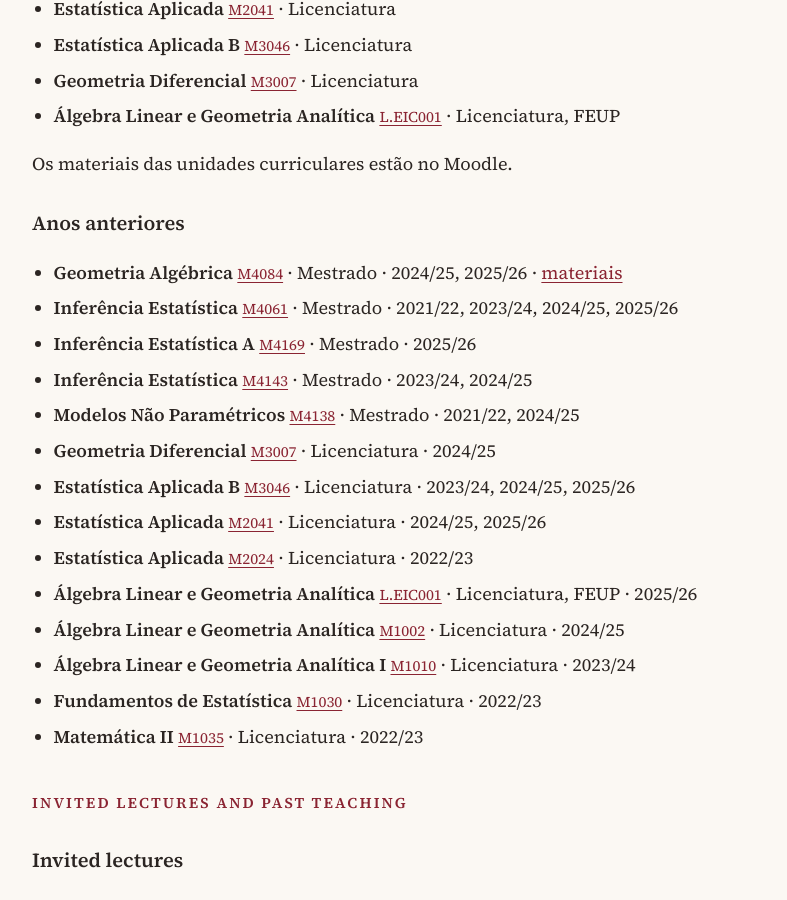
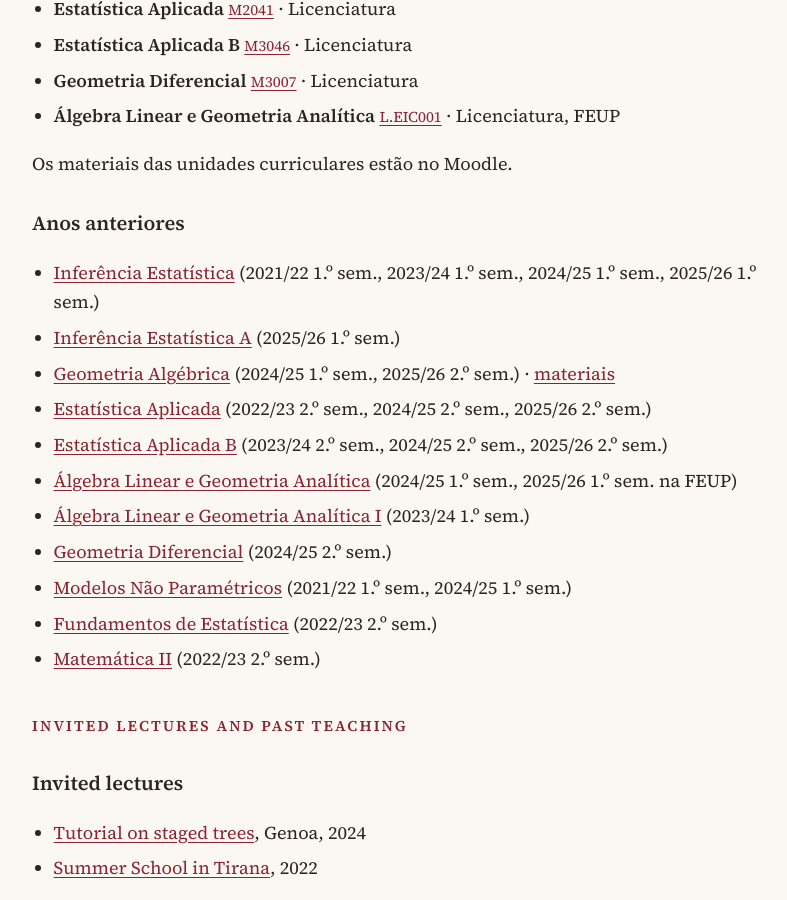
Before and after one commit to emduart2/emduart2.github.io, a Jekyll site: the page built from teaching/index.md, in a window 1280 px wide and 900 px high, scrolled down 1110 px. Shown: the whole window, without its empty margins (234-1021 px from the left). Built offline with Jekyll 4.4.1, drawn with Linux system fonts in a browser that asks for light colours.

Commit message:
List past Porto courses once with year and semester
Co-Authored-By: Claude Opus 5.5 <noreply@anthropic.com>

```diff
--- a/_data/porto_courses.yml
+++ b/_data/porto_courses.yml
@@ -31,74 +31,39 @@ current:
     ficha: https://sigarra.up.pt/feup/pt/ucurr_geral.ficha_uc_view?pv_ocorrencia_id=586980
 
 past:
+  # One entry per course name. "when" lists academic year and semester;
+  # the name links to the most recent Ficha da UC.
+  - name: Inferência Estatística
+    when: 2021/22 1.º sem., 2023/24 1.º sem., 2024/25 1.º sem., 2025/26 1.º sem.
+    ficha: https://sigarra.up.pt/fcup/pt/ucurr_geral.ficha_uc_view?pv_ocorrencia_id=570089
+  - name: Inferência Estatística A
+    when: 2025/26 1.º sem.
+    ficha: https://sigarra.up.pt/fcup/pt/ucurr_geral.ficha_uc_view?pv_ocorrencia_id=576260
   - name: Geometria Algébrica
-    code: M4084
-    level: Mestrado
-    years: 2024/25, 2025/26
+    when: 2024/25 1.º sem., 2025/26 2.º sem.
     materials: /2024/09/20/Algebraic-Geometry-Lectures.html
     ficha: https://sigarra.up.pt/fcup/pt/ucurr_geral.ficha_uc_view?pv_ocorrencia_id=576381
-  - name: Inferência Estatística
-    code: M4061
-    level: Mestrado
-    years: 2021/22, 2023/24, 2024/25, 2025/26
-    ficha: https://sigarra.up.pt/fcup/pt/ucurr_geral.ficha_uc_view?pv_ocorrencia_id=570089
-  - name: Inferência Estatística A
-    code: M4169
-    level: Mestrado
-    years: 2025/26
-    ficha: https://sigarra.up.pt/fcup/pt/ucurr_geral.ficha_uc_view?pv_ocorrencia_id=576260
-  - name: Inferência Estatística
-    code: M4143
-    level: Mestrado
-    years: 2023/24, 2024/25
-    ficha: https://sigarra.up.pt/fcup/pt/ucurr_geral.ficha_uc_view?pv_ocorrencia_id=545946
+  - name: Estatística Aplicada
+    when: 2022/23 2.º sem., 2024/25 2.º sem., 2025/26 2.º sem.
+    ficha: https://sigarra.up.pt/fcup/pt/ucurr_geral.ficha_uc_view?pv_ocorrencia_id=568121
+  - name: Estatística Aplicada B
+    when: 2023/24 2.º sem., 2024/25 2.º sem., 2025/26 2.º sem.
+    ficha: https://sigarra.up.pt/fcup/pt/ucurr_geral.ficha_uc_view?pv_ocorrencia_id=568096
+  - name: Álgebra Linear e Geometria Analítica
+    when: 2024/25 1.º sem., 2025/26 1.º sem. na FEUP
+    ficha: https://sigarra.up.pt/feup/pt/ucurr_geral.ficha_uc_view?pv_ocorrencia_id=560085
+  - name: Álgebra Linear e Geometria Analítica I
+    when: 2023/24 1.º sem.
+    ficha: https://sigarra.up.pt/fcup/pt/ucurr_geral.ficha_uc_view?pv_ocorrencia_id=529085
+  - name: Geometria Diferencial
+    when: 2024/25 2.º sem.
+    ficha: https://sigarra.up.pt/fcup/pt/ucurr_geral.ficha_uc_view?pv_ocorrencia_id=546955
   - name: Modelos Não Paramétricos
-    code: M4138
-    level: Mestrado
-    years: 2021/22, 2024/25
+    when: 2021/22 1.º sem., 2024/25 1.º sem.
     ficha: https://sigarra.up.pt/fcup/pt/ucurr_geral.ficha_uc_view?pv_ocorrencia_id=547566
-  - name: Geometria Diferencial
-    code: M3007
-    level: Licenciatura
-    years: 2024/25
-    ficha: https://sigarra.up.pt/fcup/pt/ucurr_geral.ficha_uc_view?pv_ocorrencia_id=546955
-  - name: Estatística Aplicada B
-    code: M3046
-    level: Licenciatura
-    years: 2023/24, 2024/25, 2025/26
-    ficha: https://sigarra.up.pt/fcup/pt/ucurr_geral.ficha_uc_view?pv_ocorrencia_id=568096
-  - name: Estatística Aplicada
-    code: M2041
-    level: Licenciatura
-    years: 2024/25, 2025/26
-    ficha: https://sigarra.up.pt/fcup/pt/ucurr_geral.ficha_uc_view?pv_ocorrencia_id=568121
-  - name: Estatística Aplicada
-    code: M2024
-    level: Licenciatura
-    years: 2022/23
-    ficha: https://sigarra.up.pt/fcup/pt/ucurr_geral.ficha_uc_view?pv_ocorrencia_id=511705
-  - name: Álgebra Linear e Geometria Analítica
-    code: L.EIC001
-    level: Licenciatura, FEUP
-    years: 2025/26
-    ficha: https://sigarra.up.pt/feup/pt/ucurr_geral.ficha_uc_view?pv_ocorrencia_id=560085
-  - name: Álgebra Linear e Geometria Analítica
-    code: M1002
-    level: Licenciatura
-    years: 2024/25
-    ficha: https://sigarra.up.pt/fcup/pt/ucurr_geral.ficha_uc_view?pv_ocorrencia_id=546489
-  - name: Álgebra Linear e Geometria Analítica I
-    code: M1010
-    level: Licenciatura
-    years: 2023/24
-    ficha: https://sigarra.up.pt/fcup/pt/ucurr_geral.ficha_uc_view?pv_ocorrencia_id=529085
   - name: Fundamentos de Estatística
-    code: M1030
-    level: Licenciatura
-    years: 2022/23
+    when: 2022/23 2.º sem.
     ficha: https://sigarra.up.pt/fcup/pt/ucurr_geral.ficha_uc_view?pv_ocorrencia_id=502744
   - name: Matemática II
-    code: M1035
-    level: Licenciatura
-    years: 2022/23
+    when: 2022/23 2.º sem.
     ficha: https://sigarra.up.pt/fcup/pt/ucurr_geral.ficha_uc_view?pv_ocorrencia_id=502727
--- a/teaching/index.md
+++ b/teaching/index.md
@@ -36,7 +36,8 @@ Os materiais das unidades curriculares estão no Moodle.
 ### Anos anteriores
 
 <ul>
-{% for c in site.data.porto_courses.past %}{% include porto-course.html course=c %}{% endfor %}
+{% for c in site.data.porto_courses.past %}<li><a href="{{ c.ficha }}">{{ c.name }}</a> ({{ c.when }}){% if c.materials %} · <a href="{{ c.materials }}">materiais</a>{% endif %}</li>
+{% endfor %}
 </ul>
 
 ## Invited lectures and past teaching
```
